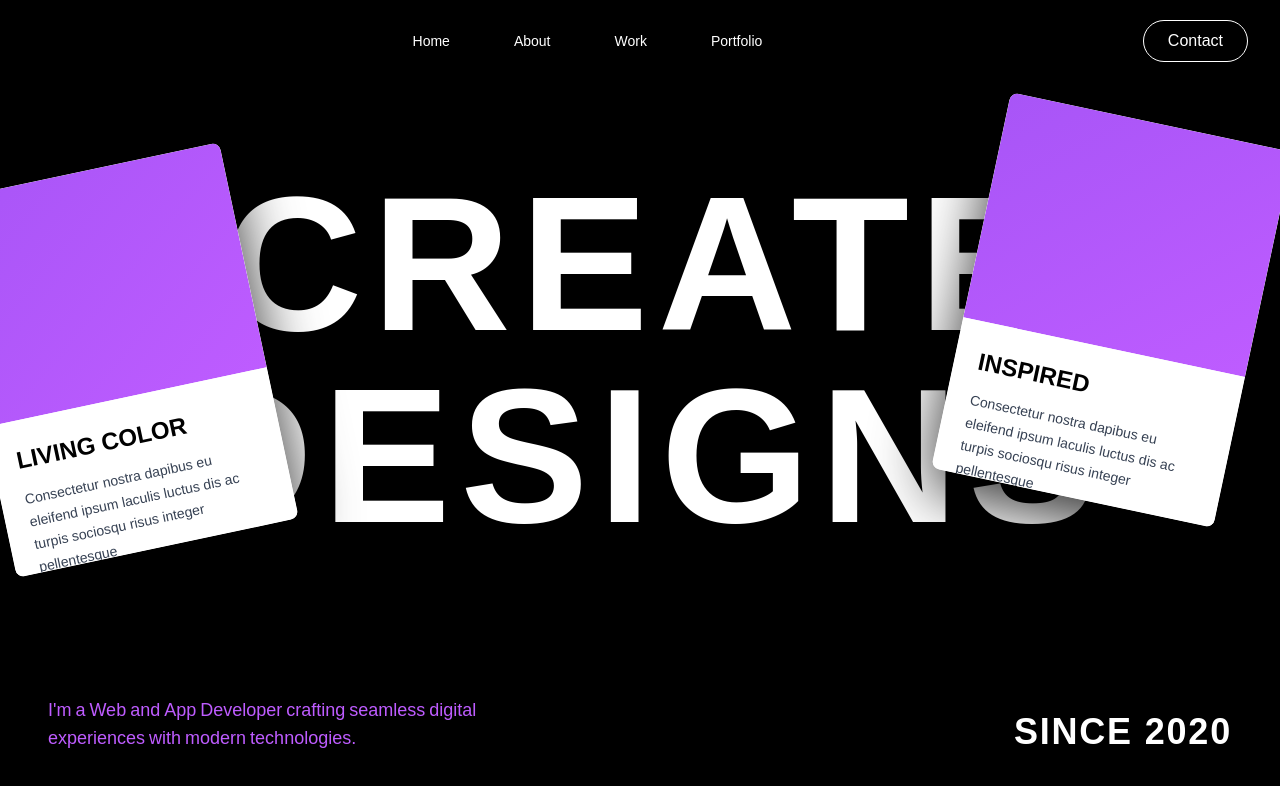
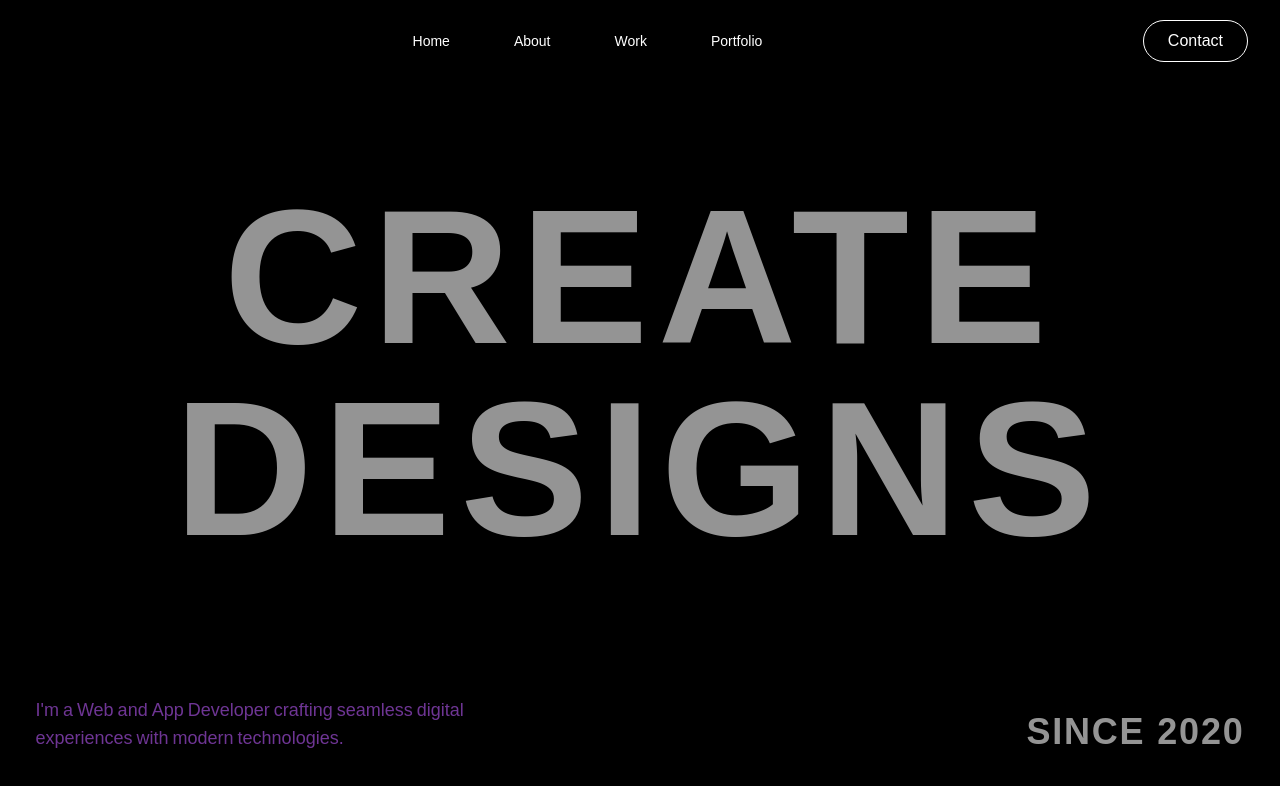
Before and after one commit to DHANIYEL/portfolio-v2, a Next.js app: page / in a window 1280 px wide. Shown: the top 786 px of the page. Built offline with nearby package versions, Linux system fonts and the light colour scheme; a web font is replaced by a local one.

Commit message:
gsap fad in animation

```diff
--- a/app/components/Hero.tsx
+++ b/app/components/Hero.tsx
@@ -2,6 +2,8 @@
 
 import React, { useState, useEffect } from "react";
 import Loader from "./Loader";
+import gsap from "gsap/all";
+import { useGSAP } from "@gsap/react";
 
 const Hero = () => {
   const [isLoading, setIsLoading] = useState(true);
@@ -10,51 +12,64 @@ const Hero = () => {
     setIsLoading(false);
   };
 
+  useGSAP(() => {
+    // Only run animation after loading is complete
+    if (!isLoading) {
+      gsap.fromTo(
+        ".fade-in",
+        { opacity: 0, y: 30 },
+        {
+          opacity: 1,
+          y: 0,
+          duration: 1.5,
+          ease: "power2.out",
+        }
+      );
+    }
+  }, [isLoading]);
+  useGSAP(() => {
+    // Only run animation after loading is complete
+    if (!isLoading) {
+      gsap.fromTo(
+        ".fade-right",
+        { opacity: 0, x: -30 },
+        {
+          opacity: 1,
+          x: 0,
+          duration: 1.5,
+          ease: "power2.out",
+        }
+      );
+    }
+  }, [isLoading]);
+  useGSAP(() => {
+    // Only run animation after loading is complete
+    if (!isLoading) {
+      gsap.fromTo(
+        ".fade-left",
+        { opacity: 0, x: 30 },
+        {
+          opacity: 1,
+          x: 0,
+          duration: 1.5,
+          ease: "power2.out",
+        }
+      );
+    }
+  }, [isLoading]);
   return (
     <>
       {isLoading && <Loader onComplete={handleLoadComplete} />}
       <div className="relative min-h-screen w-full flex flex-col items-center justify-center overflow-visible bg-black px-4 md:px-8 py-20">
         {/* Main Title - CREATIVE WORLD */}
         <div className="relative z-10 mb-10 md:mb-20">
-        <h1 className="text-white font-bold text-4xl sm:text-6xl md:text-8xl lg:text-9xl xl:text-[12rem] text-center tracking-wider leading-none uppercase">
+          <h1 className="text-white font-bold text-4xl sm:text-6xl md:text-8xl lg:text-9xl xl:text-[12rem] text-center tracking-wider leading-none uppercase fade-in">
             {/* DHANIYEL */}
             Create
             <br />
             {/* DARVESH */}
             Designs
           </h1>
-
-        {/* Left Card - LIVING COLOR */}
-        <div className="max-md:hidden absolute top-[-80px] left-[-120px] w-48 h-64 sm:top-[-60px] sm:left-[-150px] sm:w-56 sm:h-72 md:top-0 md:left-[-200px] md:w-72 md:h-96 bg-white rounded-lg shadow-[0_20px_60px_rgba(0,0,0,0.8)] transform -rotate-12 overflow-hidden">
-          {/* Purple gradient top */}
-          <div className="w-full h-3/5 bg-gradient-to-br from-[#a855f7] to-[#be5cff]"></div>
-          {/* White bottom with text */}
-          <div className="w-full h-2/5 bg-white p-3 sm:p-4 md:p-6">
-            <h3 className="text-black font-bold text-base sm:text-lg md:text-2xl mb-1 sm:mb-2 md:mb-3">
-              LIVING COLOR
-            </h3>
-            <p className="text-gray-700 text-xs sm:text-sm leading-relaxed line-clamp-3 md:line-clamp-none">
-              Consectetur nostra dapibus eu eleifend ipsum laculis luctus dis ac
-              turpis sociosqu risus integer pellentesque
-            </p>
-          </div>
-        </div>
-
-        {/* Right Card - INSPIRED */}
-        <div className="max-md:hidden absolute top-[-100px] right-[-100px] w-48 h-64 sm:top-[-80px] sm:right-[-120px] sm:w-56 sm:h-72 md:top-[-50px] md:right-[-150px] md:w-72 md:h-96 bg-white rounded-lg shadow-[0_20px_60px_rgba(0,0,0,0.8)] transform rotate-12 overflow-hidden">
-          {/* Purple gradient top */}
-          <div className="w-full h-3/5 bg-gradient-to-br from-[#a855f7] to-[#be5cff]"></div>
-          {/* White bottom with text */}
-          <div className="w-full h-2/5 bg-white p-3 sm:p-4 md:p-6">
-            <h3 className="text-black font-bold text-base sm:text-lg md:text-2xl mb-1 sm:mb-2 md:mb-3">
-              INSPIRED
-            </h3>
-            <p className="text-gray-700 text-xs sm:text-sm leading-relaxed line-clamp-3 md:line-clamp-none">
-              Consectetur nostra dapibus eu eleifend ipsum laculis luctus dis ac
-              turpis sociosqu risus integer pellentesque
-            </p>
-          </div>
-        </div>
         </div>
 
         {/* Bottom Text */}
@@ -62,7 +77,7 @@ const Hero = () => {
           <p className="text-[0.6rem] leading-tight sm:text-xs sm:leading-normal md:text-sm lg:text-base uppercase tracking-wide">
             {/* HI, DHANIYEL DARVESH
           <br /> */}
-          <span className="block text-[0.65rem] sm:text-sm md:text-base lg:text-lg max-w-lg text-[var(--color-primary)] normal-case tracking-normal">
+            <span className="block text-[0.65rem] sm:text-sm md:text-base lg:text-lg max-w-lg text-[var(--color-primary)] normal-case tracking-normal fade-right">
               {[
                 "I'm",
                 "a",
@@ -91,7 +106,7 @@ const Hero = () => {
 
         {/* Since Year */}
         <div className="absolute bottom-4 right-3 sm:bottom-6 sm:right-6 md:bottom-8 md:right-8 lg:bottom-12 lg:right-12 text-white">
-        <p className="text-sm sm:text-lg md:text-xl lg:text-2xl xl:text-4xl font-bold tracking-wider">
+          <p className="text-sm sm:text-lg md:text-xl lg:text-2xl xl:text-4xl font-bold tracking-wider fade-left">
             SINCE 2020
           </p>
         </div>
--- a/package.json
+++ b/package.json
@@ -8,6 +8,7 @@
     "start": "next start -p 3001"
   },
   "dependencies": {
+    "@gsap/react": "^2.1.2",
     "framer-motion": "^12.23.24",
     "gsap": "^3.13.0",
     "next": "15.5.4",
```
Also changed, not shown: 1 other file (tests, documents, lock files or other folders). Lines whose indentation alone changed are shown as unchanged.
